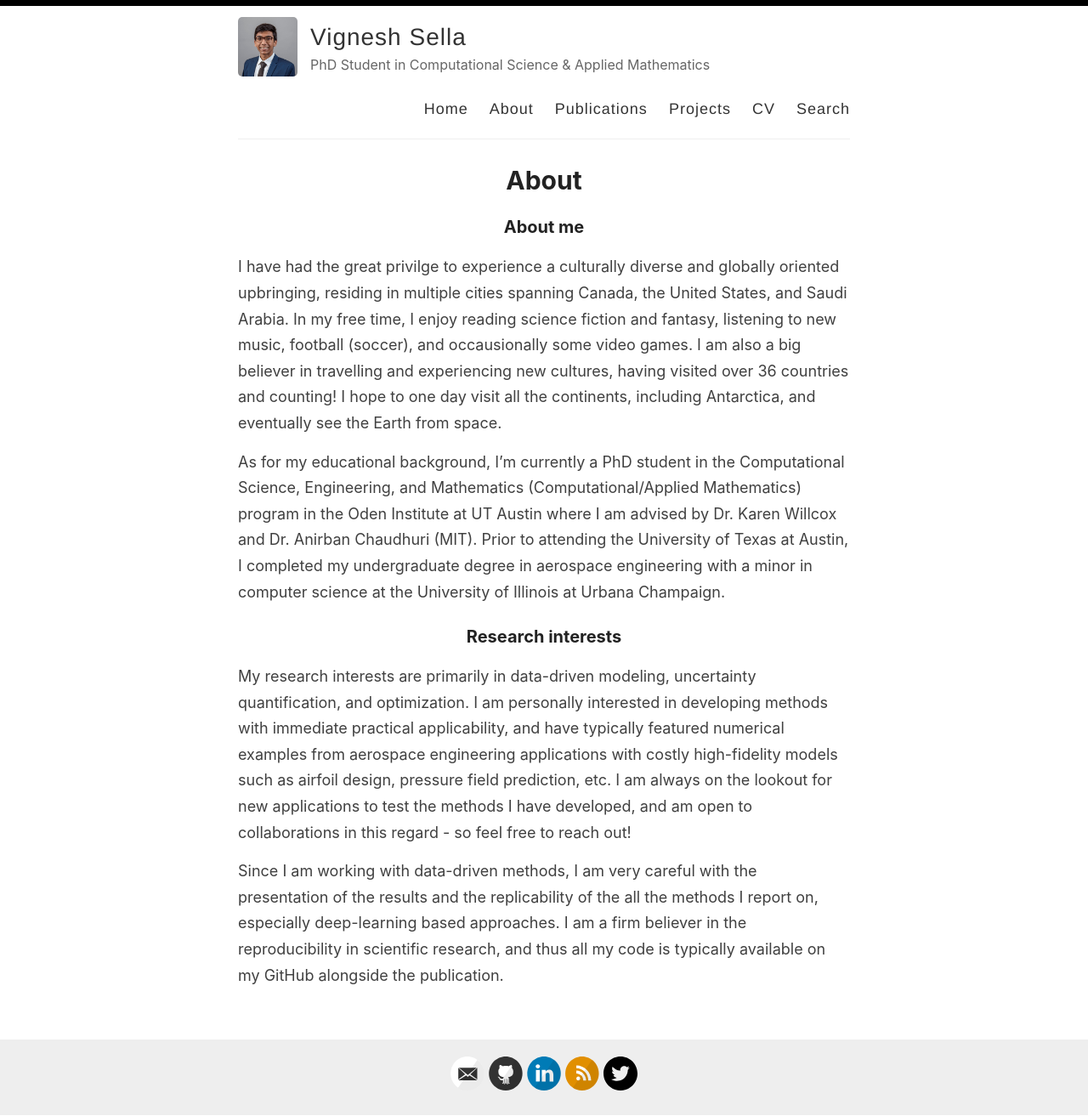
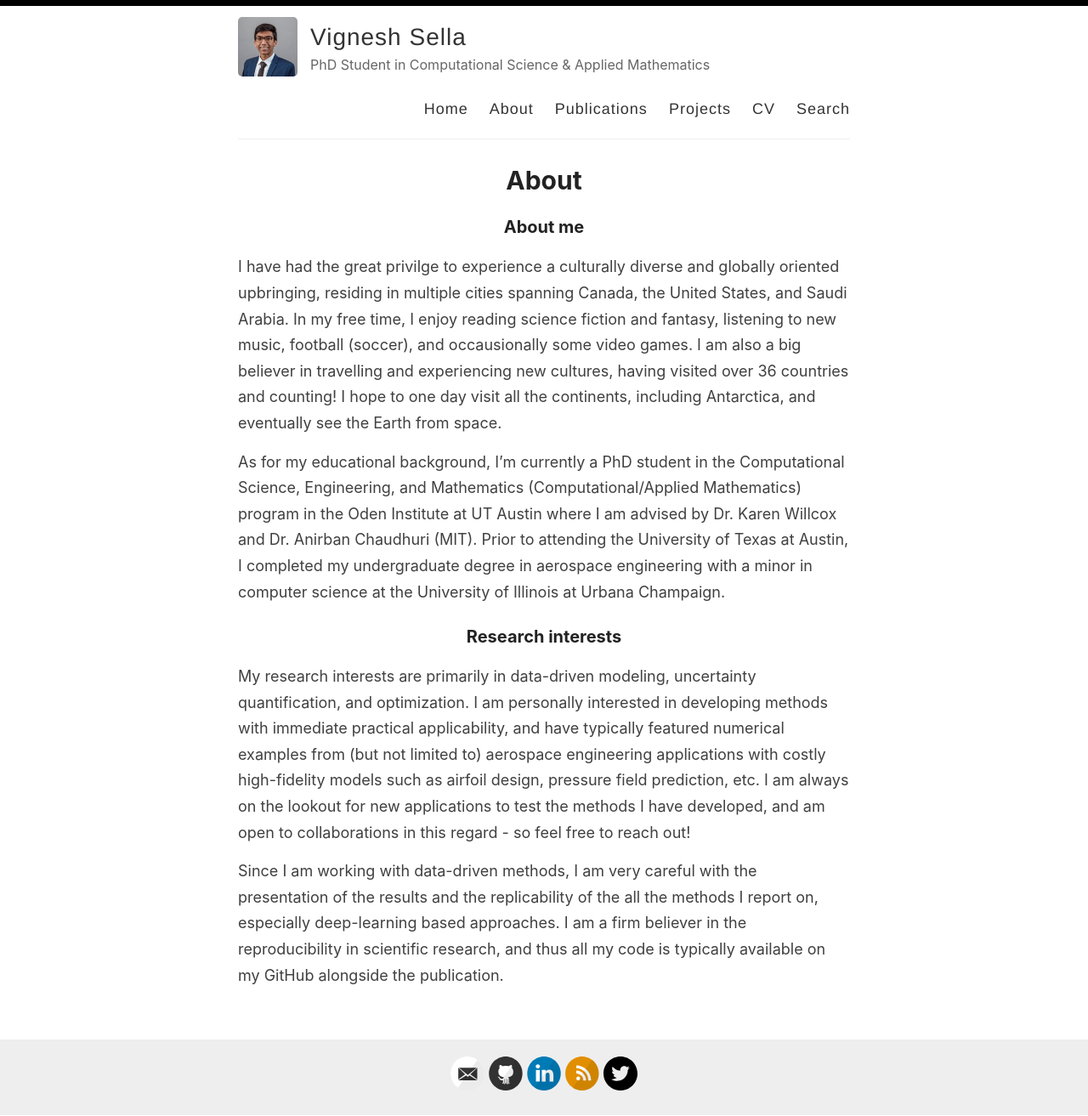
Before and after one commit to VigneshSella/vigneshsella.github.io, a Jekyll site: the page built from _pages/about.md, in a window 1280 px wide. Shown: the whole page at 85% size. Built offline with Jekyll 4.4.1, drawn with Linux system fonts in a browser that asks for light colours.

Commit message:
grammar fix

```diff
--- a/_pages/about.md
+++ b/_pages/about.md
@@ -11,6 +11,6 @@ I have had the great privilge to experience a culturally diverse and globally or
 As for my educational background, I'm currently a PhD student in the Computational Science, Engineering, and Mathematics (Computational/Applied Mathematics) program in the Oden Institute at UT Austin where I am advised by Dr. Karen Willcox and Dr. Anirban Chaudhuri (MIT). Prior to attending the University of Texas at Austin, I completed my undergraduate degree in aerospace engineering with a minor in computer science at the University of Illinois at Urbana Champaign.
 
 ### Research interests
-My research interests are primarily in data-driven modeling, uncertainty quantification, and optimization. I am personally interested in developing methods with immediate practical applicability, and have typically featured numerical examples from aerospace engineering applications with costly high-fidelity models such as airfoil design, pressure field prediction, etc. I am always on the lookout for new applications to test the methods I have developed, and am open to collaborations in this regard - so feel free to reach out!
+My research interests are primarily in data-driven modeling, uncertainty quantification, and optimization. I am personally interested in developing methods with immediate practical applicability, and have typically featured numerical examples from (but not limited to) aerospace engineering applications with costly high-fidelity models such as airfoil design, pressure field prediction, etc. I am always on the lookout for new applications to test the methods I have developed, and am open to collaborations in this regard - so feel free to reach out!
 
 Since I am working with data-driven methods, I am very careful with the presentation of the results and the replicability of the all the methods I report on, especially deep-learning based approaches. I am a firm believer in the reproducibility in scientific research, and thus all my code is typically available on my GitHub alongside the publication.
```
Also changed, not shown: _includes/about-me.md (+1 -1 lines).
